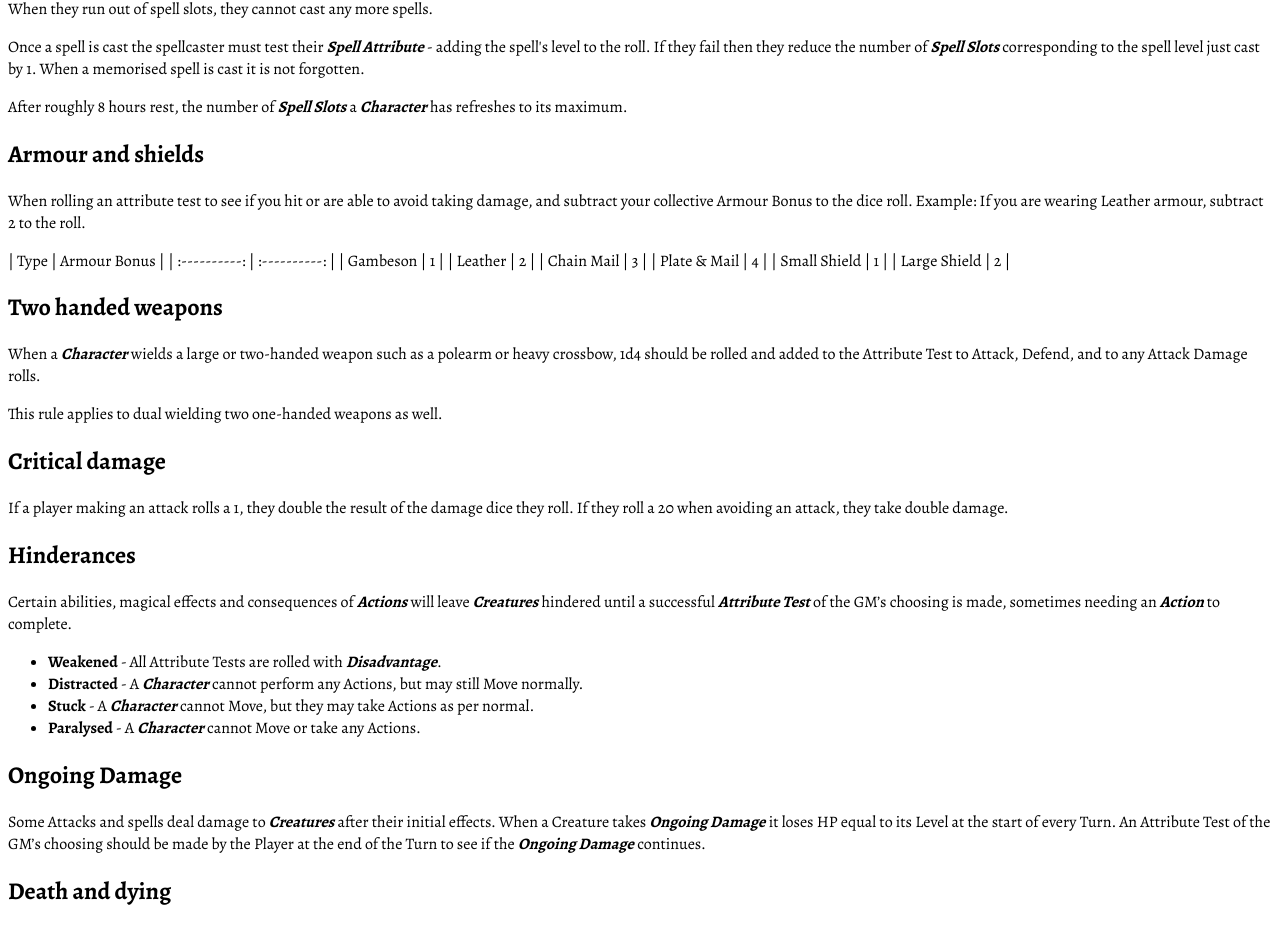
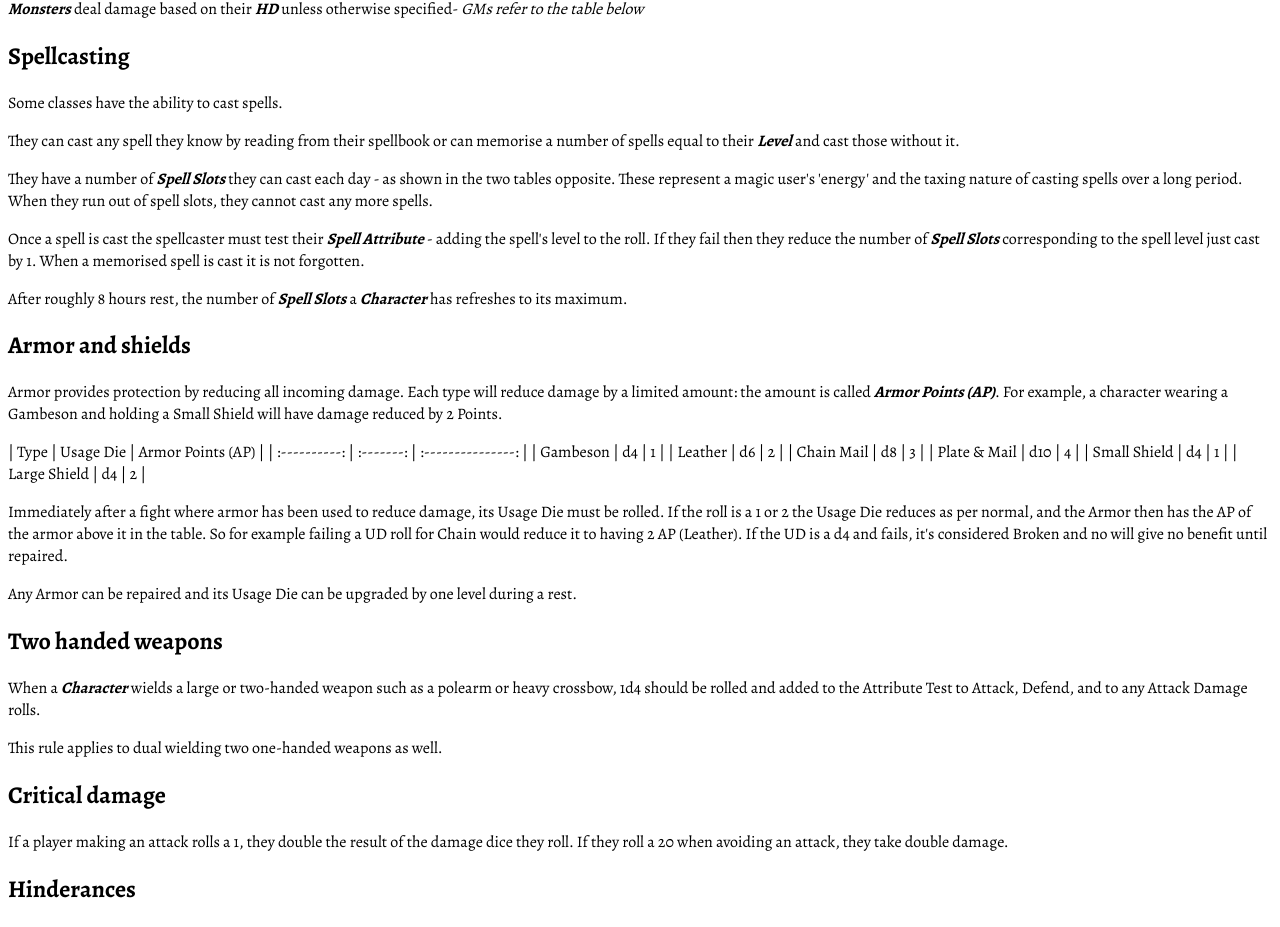
Before and after one commit to matt-gefen/radiant-hack, a Next.js app: page /rules in a window 1280 px wide. Shown: the part 1854-2781 px from the top of the page. Built offline with nearby package versions, Linux system fonts and the light colour scheme.

Commit message:
armor rework - core rules

```diff
--- a/pages/additional_classes/berserker.mdx
+++ b/pages/additional_classes/berserker.mdx
@@ -18,8 +18,8 @@ A fighter who can harness their battle rage.
 
 ## Equipment
 Every Berserker starts with one of the following sets of equipment:\
-A. Leather  (2 Armour), two hand-axes, 2d10 coins, worn map of the area, horn of mead (Ud6)\
-B. Hide Shirt and wolf fur cloak (1 Armour), greatsword (two-handed weapon), 4d6 coins,
+A. Leather  (2 Armor), two hand-axes, 2d10 coins, worn map of the area, horn of mead (Ud6)\
+B. Hide Shirt and wolf fur cloak (1 Armor), greatsword (two-handed weapon), 4d6 coins,
 
 ## Special features
 
--- a/pages/additional_classes/druid.mdx
+++ b/pages/additional_classes/druid.mdx
@@ -19,8 +19,8 @@
 ## Equipment
 Every Druid starts with one of the following sets of equipment:\
 > Need further update
-A. Leather  (2 Armour), two hand-axes, 2d10 coins, worn map of the area, horn of mead (Ud6)\
-B. Hide tunic and cloak of leaves (1 Armour), hand-crafted shortbow and quiver of arrows (Ud10), 4d6 coins,
+A. Leather  (2 Armor), two hand-axes, 2d10 coins, worn map of the area, horn of mead (Ud6)\
+B. Hide tunic and cloak of leaves (1 Armor), hand-crafted shortbow and quiver of arrows (Ud10), 4d6 coins,
 
 ## Special features
 
--- a/pages/additional_classes/enchanter.mdx
+++ b/pages/additional_classes/enchanter.mdx
@@ -18,7 +18,7 @@
 
 ## Equipment
 Every Enchanter starts with one of the following sets of equipment:\
-A. Unseele silk cape (1 Armour), fine robes, staff of white ash, silver shortsword, 4d6 coins & purse, a small log of valuable gossip.\
+A. Unseele silk cape (1 Armor), fine robes, staff of white ash, silver shortsword, 4d6 coins & purse, a small log of valuable gossip.\
 B. Homemade tunic, fur cloak and hood, rune carved stave, iron dagger, Enchanter's Haversack (Carry +4 extra), 2d6 coins & purse, a self-written guide to local folk beliefs.
 
 ## Spellbook
@@ -66,7 +66,7 @@ Note: columns are *spell slot levels*, lines are *character levels*.
 * **Chill Touch:** Test INT for single a Close Creature - on a success, the Creature takes 1d6 damage. If the Creature is undead, it must make a Morale Test instead.
 * **Light :** Create dim light from a Nearby spot or object - Ud8 minutes.
 * **Phantasmal Force :** Creates a Nearby illusion dispelled by touch. Test WIS, on a pass a viewer can be harmed (1d6).
-* **Shield :** Gives the caster Arcane Mail (+2 Armour) - Ud6 Moments.
+* **Shield :** Gives the caster Arcane Mail (+2 Armor) - Ud6 Moments.
 * **Sleep :** Puts 4d6 HD 'worth' of beings to sleep - Ud6 Minutes.
 * **Fog :** Fog covers a Nearby area, all apart from the caster have Disadvantage on checks requiring sight - Ud12 Minutes.
 
--- a/pages/character.mdx
+++ b/pages/character.mdx
@@ -39,7 +39,7 @@ Your ***Class*** represents your ***Character***'s profession and calling - thei
 
 **A class will determine**
 - How much damage a starting ***Character*** can take (***Hit Points***)
-- What armour they can use
+- What armor they can use
 - How much damage they deal when they Attack
 - What they gain as they advance in Levels
 - Starting equipment and coins
--- a/pages/classes/cleric.mdx
+++ b/pages/classes/cleric.mdx
@@ -14,14 +14,14 @@ all shields\
 | 1    | **Auoua, Keeper of Mysteries and Lady of the Moon**: Take a **silver crescent pendant**. Ud6. Wielder can spend a charge to cast **Invisibility** on a target of their choice.                                                                                              |
 | 2    | **Njǫrd, Lord of Wind and Sea**: You have a **whale bone scrimshaw** depicting part of an ancient saga. Recount the tale aloud to summon an elemental of water, air, ice, or lightning. The scrimshaw crumbles to dust once used in this way.                               |
 | 3    | **Calico, The Lucky**: Those who follow Calico find a **lucky copper coin**. Flip the coin and roll with advantage once per day. The coin may one day vanish from your pocket.                                                                                              |
-| 4    | **Gaia, the Earth Titan**: Followers wear a blessed **stone ring**. Ud6. Use a charge to transmute your skin to stone (3 Armour) for 1d6 Minutes.                                                                                                                           |
+| 4    | **Gaia, the Earth Titan**: Followers wear a blessed **stone ring**. Ud6. Use a charge to transmute your skin to stone (3 Armor) for 1d6 Minutes.                                                                                                                           |
 | 5    | **Shepherd of the Dead**: Guides of this faith wear an **amulet** shaped like the crook. The wielder may ask a question of the dead whenever they chose. After doing so, the wielder takes **Disadvantage** on the next test they make. The dead may not answer truthfully. |
 | 6    | **Sulis, Goddess of the Sun**: Carry with you a **small sundial** bearing the face of Sulis. Can be used once a day to shed light that behaves like a torch.                                                                                                                |
 
 ## Equipment
 Every Cleric starts with one of the following sets of equipment:\
-A - Studded hide breastplate (2 Armour), flail, a small shield (1 Armour), 2d8 coins and purse, 6 Torches (Ud6 per torch), flint & steel.\
-B - Thick cloth vestments (1 Armour), two handed hammer, 1d10 coins, a small glass bottle of blessed water.
+A - Studded hide breastplate (2 Armor), flail, a small shield (1 Armor), 2d8 coins and purse, 6 Torches (Ud6 per torch), flint & steel.\
+B - Thick cloth vestments (1 Armor), two handed hammer, 1d10 coins, a small glass bottle of blessed water.
 
 ## Prayer book
 
--- a/pages/classes/magician.mdx
+++ b/pages/classes/magician.mdx
@@ -18,8 +18,8 @@
 
 ## Equipment
 Every Magician starts with one of the following sets of equipment:\
-A. Cloth robes (1 Armour) and wide brimmed hat, bent oak staff, short sword, book detailing magical phenomena, 2d8 coins & purse.\
-B. Embroidered travel tunic, Enchanted wool cloak (1 Armour), wyrmwood wand, iron dagger, leatherbound journals with quill & ink, 4d6 coins & purse.
+A. Cloth robes (1 Armor) and wide brimmed hat, bent oak staff, short sword, book detailing magical phenomena, 2d8 coins & purse.\
+B. Embroidered travel tunic, Enchanted wool cloak (1 Armor), wyrmwood wand, iron dagger, leatherbound journals with quill & ink, 4d6 coins & purse.
 
 ## Spellbook
 
@@ -68,7 +68,7 @@ Note: columns are *spell slot levels*, lines are *character levels*.
 * **Light :** Create dim light from a Nearby spot or object - Ud8 Minutes.
 * **Magic Missile :** A Far-Away or Distant target takes 1d6 damage/caster level.
 * **Ray of Frost :** A Close or Nearby target 1d4 frost damage/caster level. This target's is **stuck** for a Moment.
-* **Shield :** Gives the caster Arcane Mail (+2 Armour) - Ud6 Moments.
+* **Shield :** Gives the caster Arcane Mail (+2 Armor) - Ud6 Moments.
 * **Sleep :** Puts 4d6 HD 'worth' of beings to sleep - Ud6 Minutes.
 
 **Level 2**
--- a/pages/classes/thief.mdx
+++ b/pages/classes/thief.mdx
@@ -19,8 +19,8 @@
 Every Thief starts with a Disguise of your choosing.
 
 Every Thief starts with one of the following sets of equipment:\
-A - Black leather hood & vest (2 Armour), 2 short swords, 2d8 counterfeit coins, lockpicks.\
-B - Cloth gambeson (1 Armour), bow & arrows (Ud8), 3d6 coins, a hooded lantern & a flask of oil.
+A - Black leather hood & vest (2 Armor), 2 short swords, 2d8 counterfeit coins, lockpicks.\
+B - Cloth gambeson (1 Armor), bow & arrows (Ud8), 3d6 coins, a hooded lantern & a flask of oil.
 
 ## Special features
 
--- a/pages/classes/warrior.mdx
+++ b/pages/classes/warrior.mdx
@@ -18,8 +18,8 @@
 
 ## Equipment
 Every Warrior starts with one of the following sets of equipment:\
-A. Faded Gambeson (1 Armour), a long sword, large shield (2 Armour), 2d6 coins, unopened orders, wine skin (Ud6)\
-B. Well-worn Leather Armour (2 Armour), iron helm (1 Armor), Glaive (two-handed weapon), 4d6 coins, tobacco pouch (Ud6) & pipe, dice set.
+A. Faded Gambeson (1 Armor), a long sword, large shield (2 Armor), 2d6 coins, unopened orders, wine skin (Ud6)\
+B. Well-worn Leather Armor (2 Armor), iron helm (1 Armor), Glaive (two-handed weapon), 4d6 coins, tobacco pouch (Ud6) & pipe, dice set.
 
 ## Special features
 
--- a/pages/magic/arcane_spells.mdx
+++ b/pages/magic/arcane_spells.mdx
@@ -16,7 +16,7 @@ Classes that can learn Arcane spells include the [Magician](/classes/magician.md
 * **Magic Missile :** A Far-Away or Distant target takes 1d6 damage/caster level.
 * **Phantasmal Force :** Creates a Nearby illusion dispelled by touch. Test WIS, on a pass a viewer can be harmed (1d6).
 * **Ray of Frost :** A Close or Nearby target 1d4 frost damage/caster level. This target's is **stuck** for a Moment.
-* **Shield :** Gives the caster Arcane Mail (+2 Armour) - Ud6 Moments.
+* **Shield :** Gives the caster Arcane Mail (+2 Armor) - Ud6 Moments.
 * **Sleep :** Puts 4d6 HD 'worth' of beings to sleep - Ud6 Minutes.
 * **Fog :** Fog covers a Nearby area, all apart from the caster have Disadvantage on checks requiring sight - Ud12 minutes.
 
--- a/pages/magic/divine_prayers.mdx
+++ b/pages/magic/divine_prayers.mdx
@@ -47,7 +47,7 @@ Classes that can learn Divine prayers include the [Cleric](/classes/cleric.mdx)
 * **Cure Serious Wounds :** Heal 3d8+3 HP to a Nearby target.
 * **Divine Wrath :** Call down strikes of divine energy on 1d4 Nearby targets. Each takes 2d8 damage. Test **WIS** for all targets to blind for Ud6 Moments.
 * **Neutralise Poison :** Remove poison from a Nearby target.
-* **Protection:** Grants nearby characters an aura of +3 Armour temporarily. The aura lasts up to 10 minutes but ends when the character takes damage.
+* **Protection:** Grants nearby characters an aura of +3 Armor temporarily. The aura lasts up to 10 minutes but ends when the character takes damage.
 * **Reject Element :** * Nearby target gains immunity against a chosen element (fire, frost, lightning, acid, stone, air). Ud6 Moments.
 * **Sacred Ground :** Consecrate a Nearby area. All healing prayers cast within heal +1d8 HP. Ud8 Hours.
 
--- a/pages/rules.mdx
+++ b/pages/rules.mdx
@@ -28,6 +28,14 @@ There are 2 important types of tracked time
 - If the ***Characters*** search for a hidden door, they each roll to see if they find it - perhaps taking them ***Minutes***.
 - If a Dragon attempts to tear them in two, they roll to Defend and evade its vicious jaws - happening in just ***Moments***.
 
+## Usage die
+
+Any item listed in the equipment section that has a ***Usage Die (UD)*** is considered a consumable, limited item. When that item is used the next ***Minute*** (turn) its ***Usage Die*** is rolled. If the roll is 1-2 then the usage die is downgraded to the next lower die in the following chain:
+
+**d20 > d12 > d10 > d8 > d6 > d4**
+
+When you roll a 1-2 on a d4 the item is expended and the ***Character*** has no more of it left.
+
 ## Health
 
 Every ***Character*** and ***Creature*** has something called a ***Hit Die*** (HD), accompanied by a number. This number represents their ***Level*** - for example a Level 6 Ogre has 6HD and a ***Character*** that has 3HD would be Level 3.
@@ -46,8 +54,8 @@ Rather than track precise numbers, we use 4 abstract ranges for measuring distan
 
 This system is designed to support the narrative ‘theatre of the mind’ style of play, and is less concerned about tracking squares and fiddly distances. For converting existing movement rates or measures (for spells or areas of effect) use the following as a guide :
 
-|  CLOSE  |  NEARBY  |  FAR AWAY  |
-|:-------:|:--------:|:----------:|
+|       CLOSE        |        NEARBY        |        FAR AWAY         |
+| :----------------: | :------------------: | :---------------------: |
 | 0 - 5ft (1 square) | 5 - 60ft (6 squares) | 60 - 120ft (12 squares) |
 
 ## Initiative
@@ -76,18 +84,22 @@ Once a spell is cast the spellcaster must test their ***Spell Attribute*** - add
 
 After roughly 8 hours rest, the number of ***Spell Slots*** a ***Character*** has refreshes to its maximum.
 
-## Armour and shields
+## Armor and shields
 
-When rolling an attribute test to see if you hit or are able to avoid taking damage, and subtract your collective Armour Bonus to the dice roll. Example: If you are wearing Leather armour, subtract 2 to the roll.
+Armor provides protection by reducing all incoming damage. Each type will reduce damage by a limited amount: the amount is called ***Armor Points (AP)***. For example, a character wearing a Gambeson and holding a Small Shield will have damage reduced by 2 Points.
 
-|     Type     | Armour Bonus |
-| :----------: | :----------: |
-|   Gambeson   |      1       |
-|   Leather    |      2       |
-|  Chain Mail  |      3       |
-| Plate & Mail |      4       |
-| Small Shield |      1       |
-| Large Shield |      2       |
+|     Type     | Usage Die | Armor Points (AP) |
+| :----------: | :-------: | :---------------: |
+|   Gambeson   |    d4     |         1         |
+|   Leather    |    d6     |         2         |
+|  Chain Mail  |    d8     |         3         |
+| Plate & Mail |    d10    |         4         |
+| Small Shield |    d4     |         1         |
+| Large Shield |    d4     |         2         |
+
+Immediately after a fight where armor has been used to reduce damage, its Usage Die must be rolled. If the roll is a 1 or 2 the Usage Die reduces as per normal, and the Armor then has the AP of the armor above it in the table. So for example failing a UD roll for Chain would reduce it to having 2 AP (Leather). If the UD is a d4 and fails, it's considered Broken and no will give no benefit until repaired.
+
+Any Armor can be repaired and its Usage Die can be upgraded by one level during a rest.
 
 ## Two handed weapons
 When a ***Character*** wields a large or two-handed weapon such as a polearm or heavy crossbow, 1d4 should be rolled and added to the Attribute Test to Attack, Defend, and to any Attack Damage rolls.
@@ -114,14 +126,14 @@ When a ***Character*** is reduced to zero ***Hit Points (HP)*** they are taken *
 > *If the ***Characters***  lose the fight or are unable to recover the body of the character, they are lost forever!*
 
 
-| OUT | OF Action                                                         |
-|:---:|:--------------------------------------------------------------------|
-|  1  | **KO’d** - Just knocked out.                                        |
-|  2  | **Fat Head** - Disadvantage on all tests for the next hour.         |
-|  3  | **Cracked Bones** - STR, DEX and CON are temp. -2 for the next day. |
-|  4  | **Crippled** - STR or DEX is permanently reduced by 2               |
-|  5  | **Disfigured** - CHA reduced to 4.                                  |
-|  6  | **Dead** - Not alive anymore.                                       |
+|  OUT  | OF Action                                                           |
+| :---: | :------------------------------------------------------------------ |
+|   1   | **KO’d** - Just knocked out.                                        |
+|   2   | **Fat Head** - Disadvantage on all tests for the next hour.         |
+|   3   | **Cracked Bones** - STR, DEX and CON are temp. -2 for the next day. |
+|   4   | **Crippled** - STR or DEX is permanently reduced by 2               |
+|   5   | **Disfigured** - CHA reduced to 4.                                  |
+|   6   | **Dead** - Not alive anymore.                                       |
 
 
 ## Powerful opponents
@@ -134,13 +146,15 @@ A ***GM*** may decide that a particular course of ***Action*** or task has a hig
 
 ## Resting
 
+> Edit
+
 When ***Characters***  rest for about an hour, they regain the use of all their Armor points. Also once per day, after resting, they may roll a ***Hit Die*** associated with their class and regain that many ***HP***.
 
 ## Experience
 
 ***Characters*** learn through defeating and overcoming obstacles. Killing one ***Monster*** won’t bring a revelation of learning to someone. Surviving a dungeon, completing a quest or simply living to tell the tale are the things that bring perspective and growth.
 
-For every milestone ***Character*** survives they gain a level.
+> For every milestone ***Character*** survives they gain a level.
 
 ## Gaining levels
 
@@ -154,12 +168,15 @@ A ***Character*** can carry a number of items equal to their ***STR*** with no i
 
 When using a weapon not listed in their class, combat tests have ***Disadvantage***.
 
+## Class armor
+If a Character wears armor that is not listed in their class, they add their total Armor Points to any rolls to Attack or Avoid Damage.
+
 ## Creature reactions
 
 Some monsters and NPCs will have predetermined personalities and goals that will guide a ***GM*** when choosing their actions and feelings towards the ***Characters*** . Those that do not, such as randomly encountered creatures, make a ***Reaction roll*** on the following table :
 
 | Roll | Reaction                     |
-|:-----|:-----------------------------|
+| :--- | :--------------------------- |
 | 1    | Flee then roll again.        |
 | 2    | Avoid the PCs entirely.      |
 | 3    | Trade with PCs.              |
@@ -169,22 +186,13 @@ Some monsters and NPCs will have predetermined personalities and goals that will
 | 7    | Call for Reinforcements.     |
 | 8    | Capture/Kill/Eat the PCs.    |
 
-
-## Usage die
-
-Any item listed in the equipment section that has a ***Usage Die (UD)*** is considered a consumable, limited item. When that item is used the next ***Minute*** (turn) its ***Usage Die*** is rolled. If the roll is 1-2 then the usage die is downgraded to the next lower die in the following chain:
-
-**d20 > d12 > d10 > d8 > d6 > d4**
-
-When you roll a 1-2 on a d4 the item is expended and the ***Character*** has no more of it left.
-
 ## Magic items
 
-Magic weapons and armour typically add +1 to any attribute being tested whilst using the weapon and +1 to each damage dice rolled. More powerful weapons (+2/3) can be found if the ***GM*** includes them.
+Magic weapons and armor typically add +1 to any attribute being tested whilst using the weapon and +1 to each damage dice rolled. More powerful weapons (+2/3) can be found if the ***GM*** includes them.
 
 ## Monster Damage
 | Monster HD |     Damage     |
-|:----------:|:--------------:|
+| :--------: | :------------: |
 |     1      |     d4 (2)     |
 |     2      |     d6 (3)     |
 |     3      |    2d4 (4)     |
```
Also changed, not shown: pages/species.mdx (+4 -4 lines).
